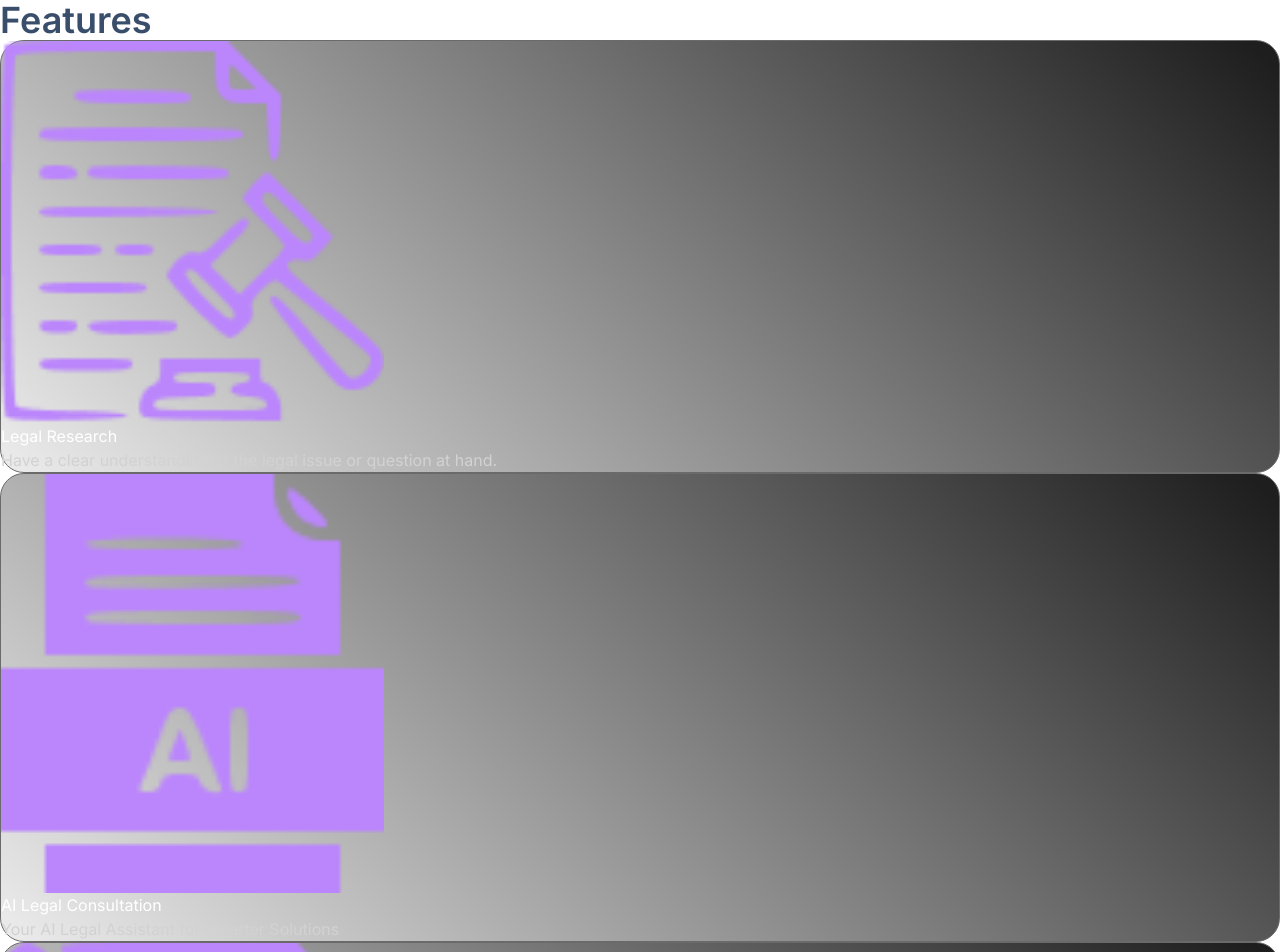
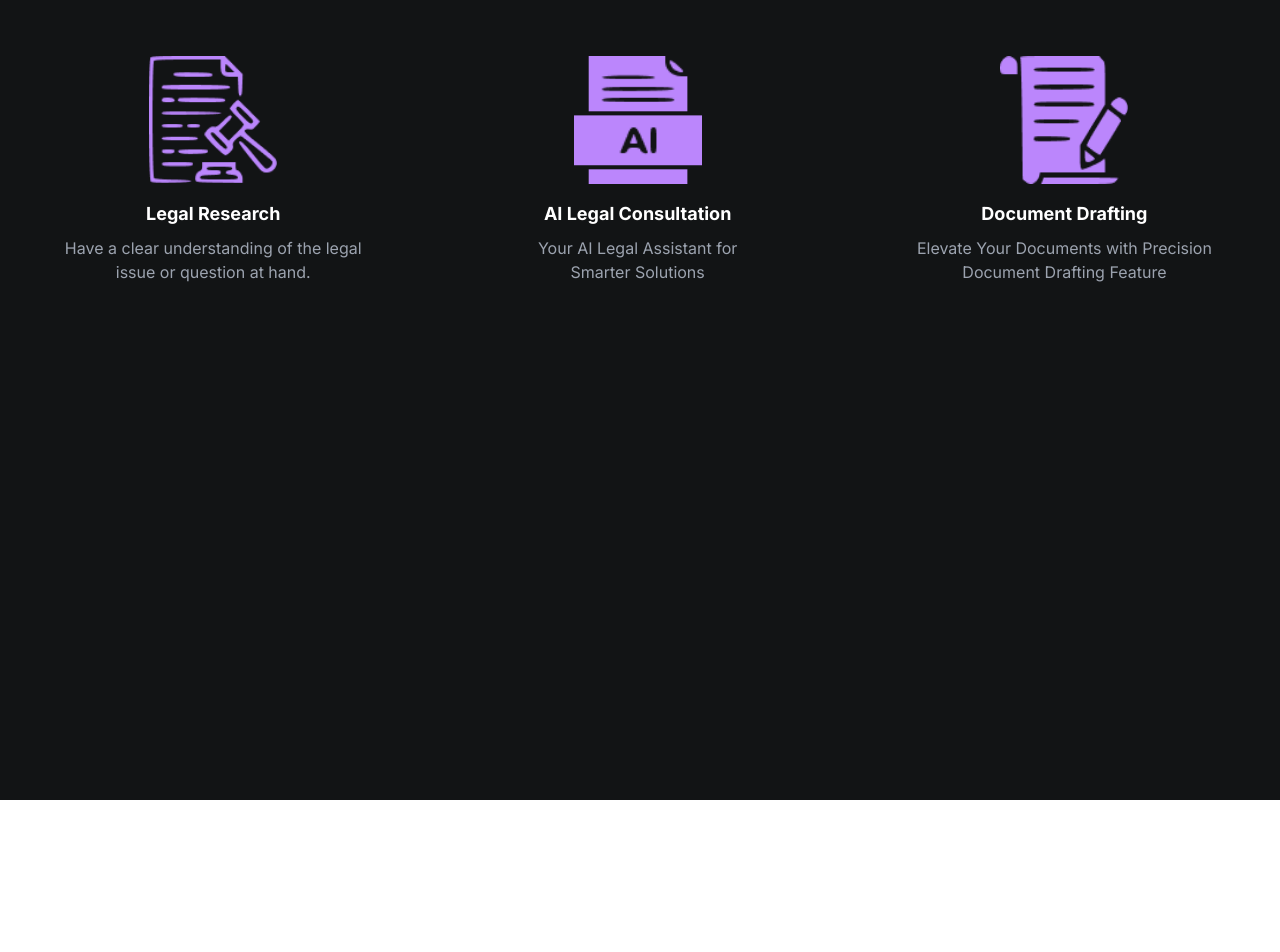
Before and after one commit to Amal-Verma/Legal-Research-Assistant, a Next.js app in the folder client/: page /landingSecond in a window 1280 px wide. Shown: the top 952 px of the page. After the commit the page ends 800 px from the top, so only its background shows below. Built offline with nearby package versions, Linux system fonts and the light colour scheme.

Commit message:
Final landing-second page

```diff
--- a/client/app/landingSecond/landingSecond.css
+++ b/client/app/landingSecond/landingSecond.css
@@ -2,6 +2,7 @@
     font-family: "Inter", sans-serif;
 }
 .card{
+    height: 20rem;
     background: linear-gradient(223deg, #1E1E1E 1.74%, rgba(86, 86, 86, 0.12) 98.98%);
     border: 1px solid #6A6A6A;
 }
--- a/client/app/landingSecond/page.jsx
+++ b/client/app/landingSecond/page.jsx
@@ -3,26 +3,30 @@ import './landingSecond.css'
 
 const landingSecond = () => {
   return (
-    <div>
-      <h2 className='text-4xl font-semibold'>Features</h2>
-      <div className="cards-cont flex flex-col">
+    <div className='h-screen' style={{ backgroundColor: "#121415" }}>
+      <div className=" p-8 flex flex-col md:flex-row justify-center items-center gap-28">
 
-        <div className='card rounded-3xl flex flex-col bg'>
-          <img src="Research.png" alt="Research" style={{width: "30%"}} />
-          <div className="card-desc">
-            <h4 style={{color: "#fff"}}>Legal Research</h4>
-            <p style={{color: "#D2D2D2"}}>Have a clear understanding of the legal issue or question at hand.</p></div></div>
 
-        <div className='card rounded-3xl flex flex-col bg'>
-          <img src="LegalCons-icon.png" alt="Legal Consultation" style={{width: "30%"}} />
-          <h4 style={{color: "#fff"}}>AI Legal Consultation</h4>
-          <p style={{color: "#D2D2D2"}}>Your AI Legal Assistant for Smarter Solutions</p></div>
+        {/* Card 1 */}
+        <div className="rounded-lg p-6 text-center">
+          <img src="Research.png" alt="Image 1" className="w-32 h-32 mx-auto" />
+          <h2 className="text-white text-lg font-bold mt-4">Legal Research</h2>
+          <p className="text-gray-400 mt-2">Have a clear understanding of the legal issue or question at hand.</p>
+        </div>
 
-        <div className='card rounded-3xl flex flex-col bg'>
-          <img src="DD.png" alt="Doc Drafting" style={{width: "30%"}} />
-          <h4 style={{color: "#fff"}}>Document Drafting</h4>
-          <p style={{color: "#D2D2D2"}}>Elevate Your Documents with Precision Document Drafting Feature</p></div>
+        {/* Card 2 */}
+        <div className="rounded-lg p-6 text-center">
+          <img src="LegalCons-icon.png" alt="Image 2" className="w-32 h-32 mx-auto " />
+          <h2 className="text-white text-lg font-bold mt-4">AI Legal Consultation</h2>
+          <p className="text-gray-400 mt-2">Your AI Legal Assistant for Smarter Solutions</p>
+        </div>
 
+        {/* Card 3 */}
+        <div className="rounded-lg p-6 text-center">
+          <img src="DD.png" alt="Image 3" className="w-32 h-32 mx-auto " />
+          <h2 className="text-white text-lg font-bold mt-4">Document Drafting</h2>
+          <p className="text-gray-400 mt-2">Elevate Your Documents with Precision Document Drafting Feature</p>
+        </div>
       </div>
     </div>
   )
```
